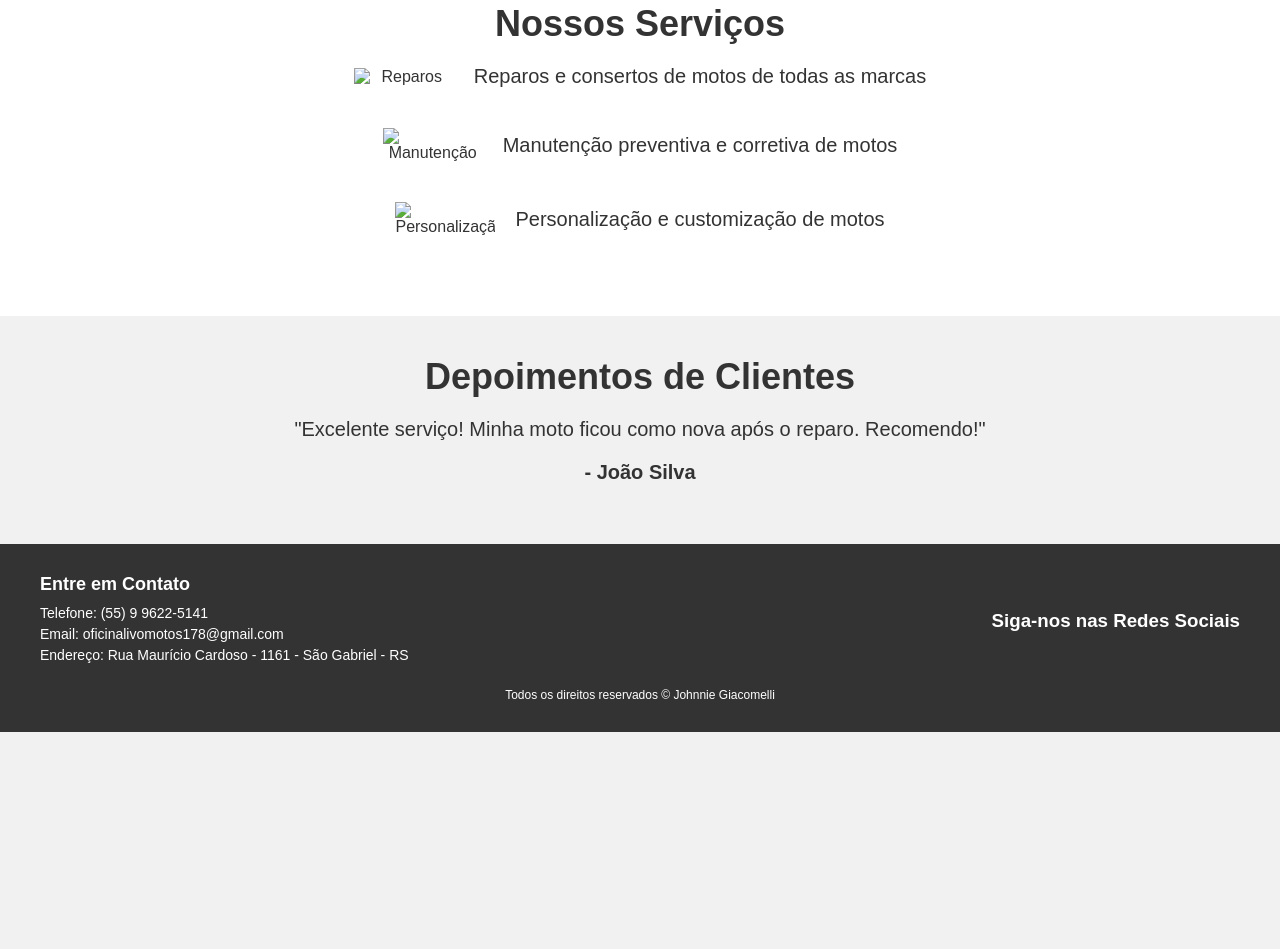
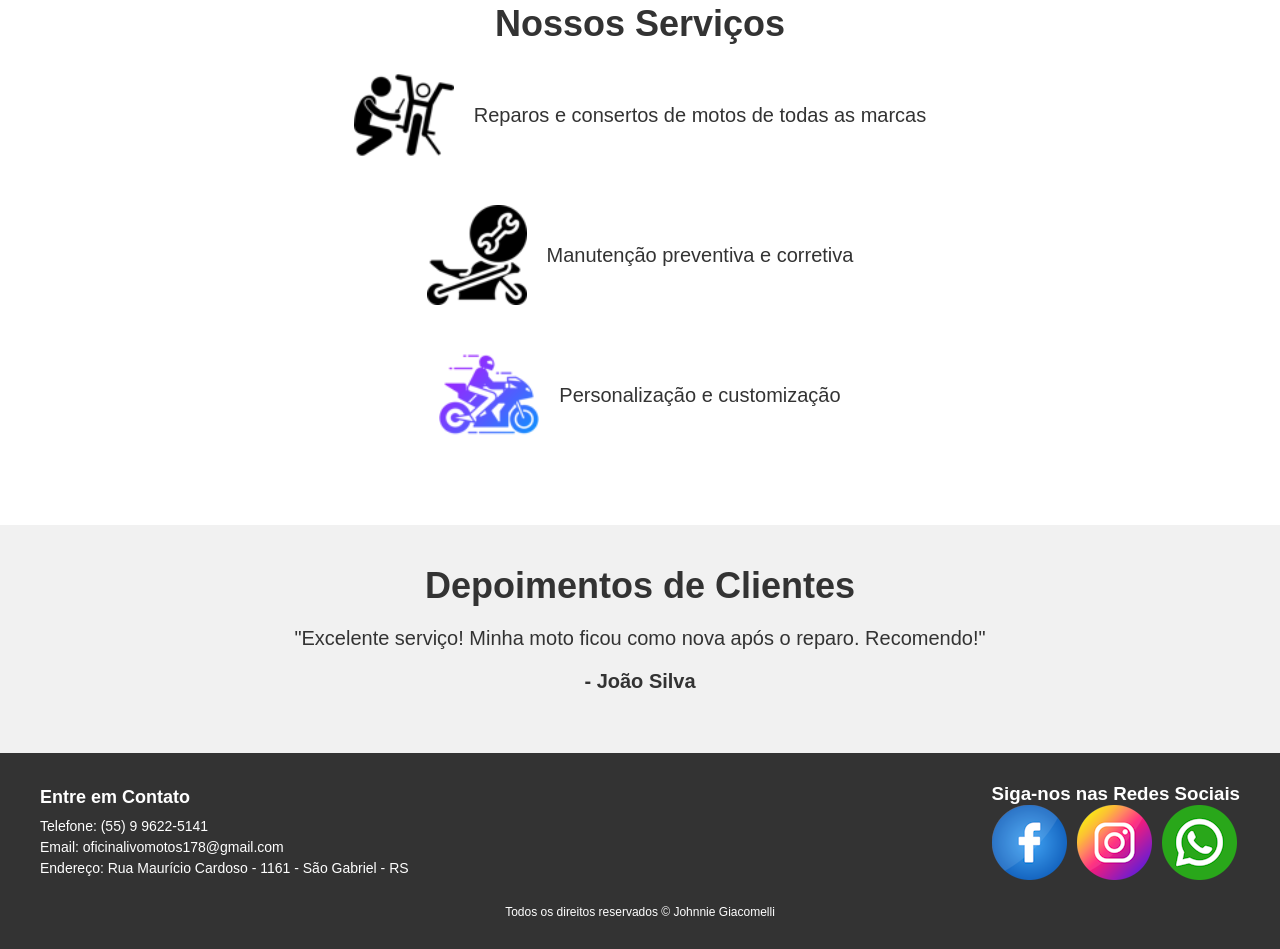
Before and after one commit to johnniewalke/dani, a plain HTML site: page site/v2/index.html in a window 1280 px wide. Shown: the part 637-1586 px from the top of the page. Before the commit the page ends 1369 px from the top, so only its background shows below. Drawn offline with Linux system fonts and the light colour scheme.

Commit message:
feat: Adicionado icons

```diff
--- a/site/v2/estilo/index.css
+++ b/site/v2/estilo/index.css
@@ -103,10 +103,10 @@ body {
         font-size: 18px;
       }
 
-      footer {
+footer {
     background-color: #333;
     color: #fff;
-    padding: 30px 0;
+    padding: 30px 10px;
   }
 
   .footer-container {
--- a/site/v2/index.html
+++ b/site/v2/index.html
@@ -6,7 +6,7 @@
     <meta http-equiv="X-UA-Compatible" content="IE=edge">
     <meta name="viewport" content="width=device-width, initial-scale=1.0">
     <meta name="author" content="Johnnie Menges Giacomelli">
-    <meta name="description" content="Um site para procurar vagas de emprego e serviços terceirizados">
+    <meta name="description" content="Dani Motos - Oficina - Acessórios - Peças">
     <meta name="robots" content="index, follow"> <!--já é padrão-->
     <title>Dani Motos</title>
     <link rel="stylesheet" href="estilo/index.css">
@@ -26,16 +26,16 @@
   <section class="services" id="services">
     <h2>Nossos Serviços</h2>
     <div class="service-item">
-        <img src="icone-reparos.png" alt="Reparos" width="100">
+        <img src="img/icon_reparo_moto.png" alt="Reparos" width="100">
         <p>Reparos e consertos de motos de todas as marcas</p>
       </div>
       <div class="service-item">
-        <img src="icone-manutencao.png" alt="Manutenção" width="100">
-        <p>Manutenção preventiva e corretiva de motos</p>
+        <img src="img/icon_manutencao_moto.png" alt="Manutenção" width="100">
+        <p>Manutenção preventiva e corretiva</p>
       </div>
       <div class="service-item">
-        <img src="icone-personalizacao.png" alt="Personalização" width="100">
-        <p>Personalização e customização de motos</p>
+        <img src="img/icon_personalizacao_moto.png" alt="Personalização" width="100">
+        <p>Personalização e customização</p>
       </div>
     </div>
   </section>
@@ -57,9 +57,9 @@
       <div class="footer-social">
         <h3>Siga-nos nas Redes Sociais</h3>
         <ul>
-          <li><a href="#"><i class="fab fa-facebook"></i></a></li>
-          <li><a href="#"><i class="fab fa-instagram"></i></a></li>
-          <li><a href="#"><i class="fab fa-twitter"></i></a></li>
+          <li><a href="https://www.facebook.com/livomotos178/?locale=pt_BR" target="_blank"><img src="img/facebook.png" alt=""><i class="fab fa-facebook"></i></a></li>
+          <li><a href="https://www.instagram.com/danimotos_sg/?hl=pt" target="_blank"><img src="img/instagram.png" alt=""><i class="fab fa-instagram"></i></a></li>
+          <li><a href="https://wa.me/5555996225141" target="_blank"><img src="img/icon_whatsapp.png" alt=""><i class="fab fa-twitter"></i></a></li>
         </ul>
       </div>
     </div>
```
Also changed, not shown: site/v2/img/Capturar1.PNG (deleted), site/v2/img/facebook.png (added), site/v2/img/icon_manutencao_moto.png (added), site/v2/img/icon_personalizacao_moto.png (added), site/v2/img/icon_reparo_moto.png (added), site/v2/img/icon_whatsapp.png (added), site/v2/img/icon_whatsapp_Hover.png (added), site/v2/img/instagram.png (added), site/v2/img/moto (1).png (added), site/v2/img/moto (2).png (added), site/v2/img/moto.png (added), site/v2/img/personaliza.png (added).
